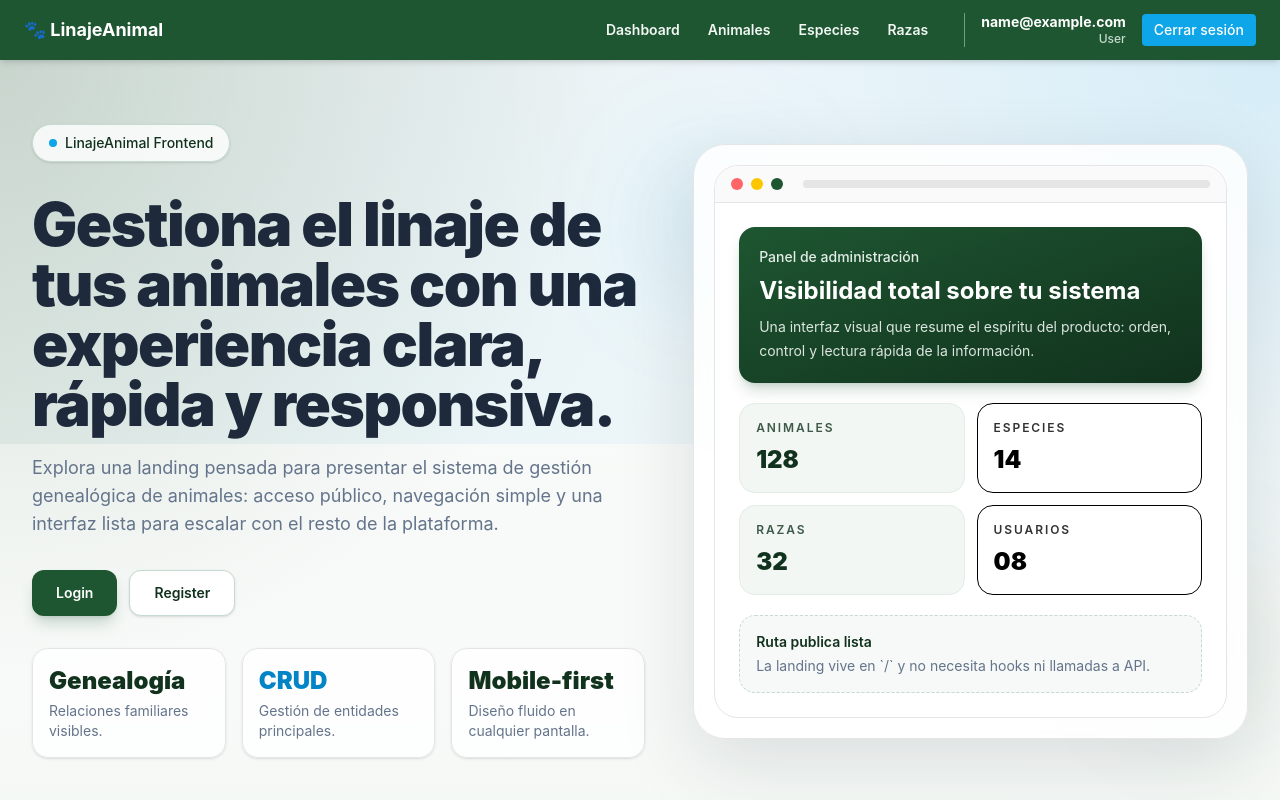
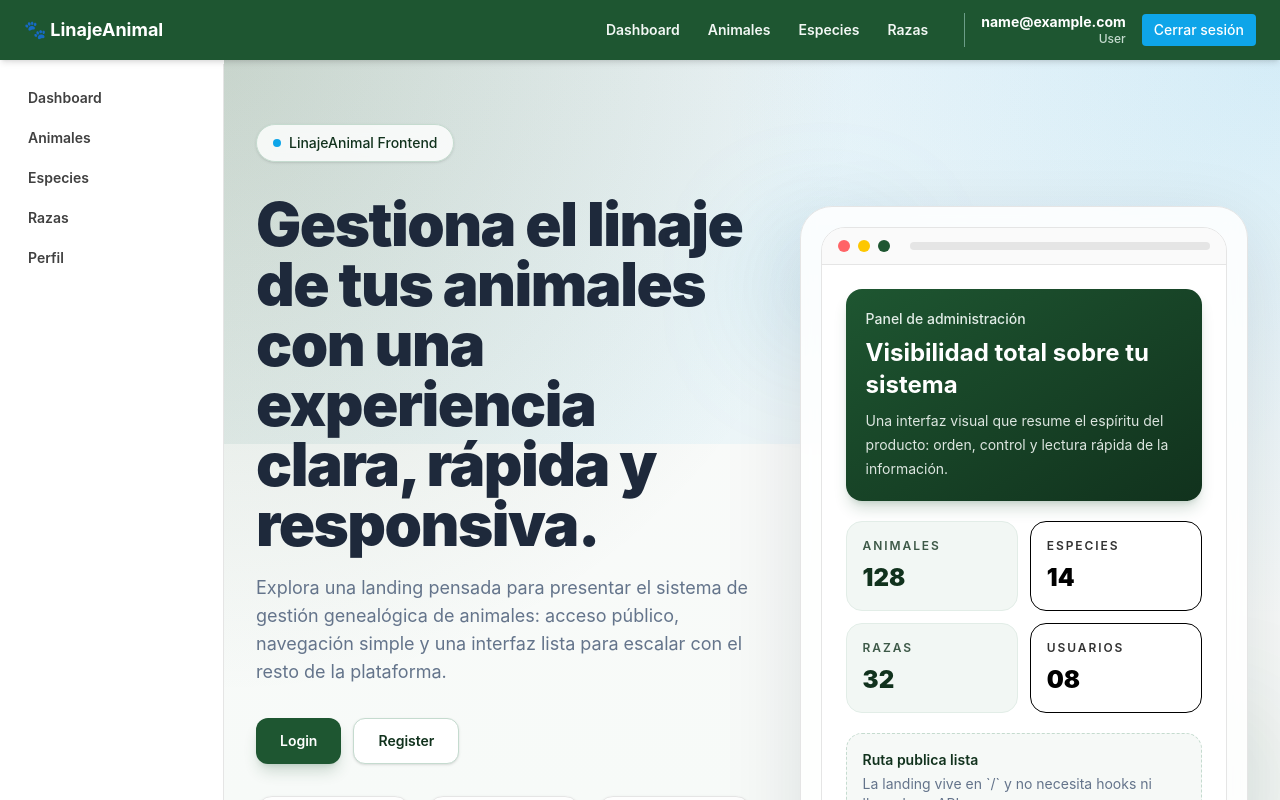
Before and after one commit to Lucas-Santamria390/linajeanimal-frontend, a React (Vite) app: page / in a window 1280 px wide. Shown: the top 800 px of the page. Built offline with nearby package versions, Linux system fonts and the light colour scheme; no server answers; sample sign-in values are in the browser's storage.

Commit message:
feat: crear sidebar de navegacion administrativa con rutas activas

```diff
--- /dev/null
+++ b/src/components/Sidebar.jsx
@@ -0,0 +1,48 @@
+import { NavLink } from 'react-router-dom'
+import { useAuth } from '../context/AuthContext'
+
+const NAV_ITEMS = [
+  { to: '/dashboard', label: 'Dashboard' },
+  { to: '/animales', label: 'Animales' },
+  { to: '/especies', label: 'Especies' },
+  { to: '/razas', label: 'Razas' },
+]
+
+/**
+ * Sidebar de navegacion administrativa, visible desde el breakpoint md (>=768px).
+ * En movil permanece oculto: la navegacion la resuelve el menu hamburguesa del Navbar.
+ * @returns {JSX.Element|null} Barra lateral con enlaces a las secciones principales, o null sin sesion activa.
+ */
+export default function Sidebar() {
+  const { user, isAuthenticated } = useAuth()
+
+  if (!isAuthenticated) return null
+
+  const items = [
+    ...NAV_ITEMS,
+    ...(user?.rol === 'admin' ? [{ to: '/usuarios', label: 'Usuarios' }] : []),
+    { to: '/perfil', label: 'Perfil' },
+  ]
+
+  return (
+    <aside className="sticky top-16 hidden h-[calc(100vh-4rem)] w-56 shrink-0 flex-col border-r border-neutral-200 bg-neutral-card p-4 md:flex">
+      <nav className="flex flex-col gap-1">
+        {items.map((item) => (
+          <NavLink
+            key={item.to}
+            to={item.to}
+            className={({ isActive }) =>
+              `rounded-lg px-3 py-2 text-sm font-semibold transition-colors ${
+                isActive
+                  ? 'bg-brand-600 text-white shadow-xs'
+                  : 'text-neutral-700 hover:bg-brand-50 hover:text-brand-700'
+              }`
+            }
+          >
+            {item.label}
+          </NavLink>
+        ))}
+      </nav>
+    </aside>
+  )
+}
--- a/src/routes/AppRouter.jsx
+++ b/src/routes/AppRouter.jsx
@@ -1,38 +1,48 @@
-import { BrowserRouter, Routes, Route } from 'react-router-dom'
-import { AuthProvider } from '../context/AuthContext'
-import ProtectedRoute from '../components/ProtectedRoute'
-import AdminRoute from '../components/AdminRoute'
-import Navbar from '../components/Navbar'
-import Login from '../pages/Login'
-import Register from '../pages/Register'
-import Dashboard from '../pages/Dashboard'
-import EspeciesList from '../pages/EspeciesList'
-import EspeciesForm from '../pages/EspeciesForm'
-import AnimalesList from '../pages/AnimalesList'
-import AnimalDetail from '../pages/AnimalDetail'
-import RazasList from '../pages/RazasList'
-import AnimalesForm from '../pages/AnimalesForm'
-import RazasForm from '../pages/RazasForm'
-import Perfil from '../pages/Perfil'
-import Landing from '../pages/Landing'
-import UsuariosList from '../pages/UsuariosList'
-import UsuariosForm from '../pages/UsuariosForm'
+import { BrowserRouter, Routes, Route } from 'react-router-dom';
+import { AuthProvider } from '../context/AuthContext';
+import ProtectedRoute from '../components/ProtectedRoute';
+import AdminRoute from '../components/AdminRoute';
+import Navbar from '../components/Navbar';
+import Sidebar from '../components/Sidebar';
+import Login from '../pages/Login';
+import Register from '../pages/Register';
+import Dashboard from '../pages/Dashboard';
+import EspeciesList from '../pages/EspeciesList';
+import EspeciesForm from '../pages/EspeciesForm';
+import AnimalesList from '../pages/AnimalesList';
+import AnimalesForm from '../pages/AnimalesForm';
+import AnimalDetail from '../pages/AnimalDetail';
+import RazasList from '../pages/RazasList';
+import RazasForm from '../pages/RazasForm';
+import Perfil from '../pages/Perfil';
+import Landing from '../pages/Landing';
+import UsuariosList from '../pages/UsuariosList';
+import UsuariosForm from '../pages/UsuariosForm';
 
 /**
- * Configuracion de rutas de la aplicacion
- * BrowserRouter + AuthProvider + Navbar con rutas protegidas.
- * @returns {JSX.Element}
+ * Configuración de rutas de la aplicación.
+ * BrowserRouter + AuthProvider + Navbar (sesión/hamburguesa) + Sidebar (navegación en PC) + rutas protegidas.
+ * @returns {JSX.Element} Árbol de enrutamiento completo de la aplicación.
  */
 export default function AppRouter() {
   return (
     <BrowserRouter>
       <AuthProvider>
+        {/* El Navbar siempre va arriba en la jerarquía */}
         <Navbar />
-        <main className="min-h-screen bg-neutral-bg">
+
+        {/* Contenedor flexible para alinear el Sidebar y el contenido de las páginas */}
+        <div className="md:flex">
+          {/* El Sidebar se renderiza a la izquierda */}
+          <Sidebar />
+
+          {/* El área principal renderiza ÚNICAMENTE un bloque de rutas */}
+          <main className="min-h-screen flex-1 bg-neutral-bg">
             <Routes>
               <Route path="/" element={<Landing />} />
               <Route path="/login" element={<Login />} />
               <Route path="/register" element={<Register />} />
+
               <Route
                 path="/dashboard"
                 element={
@@ -159,10 +169,12 @@ export default function AppRouter() {
                   </ProtectedRoute>
                 }
               />
-            <Route path="*" element={<h1 className="p-6 text-xl">404 - P\u00e1gina no encontrada</h1>} />
+              {/* Carácter corregido de manera limpia y nativa */}
+              <Route path="*" element={<h1 className="p-6 text-xl">404 - Página no encontrada</h1>} />
             </Routes>
           </main>
+        </div>
       </AuthProvider>
     </BrowserRouter>
-  )
+  );
 }
```
Lines whose indentation alone changed are shown as unchanged.
